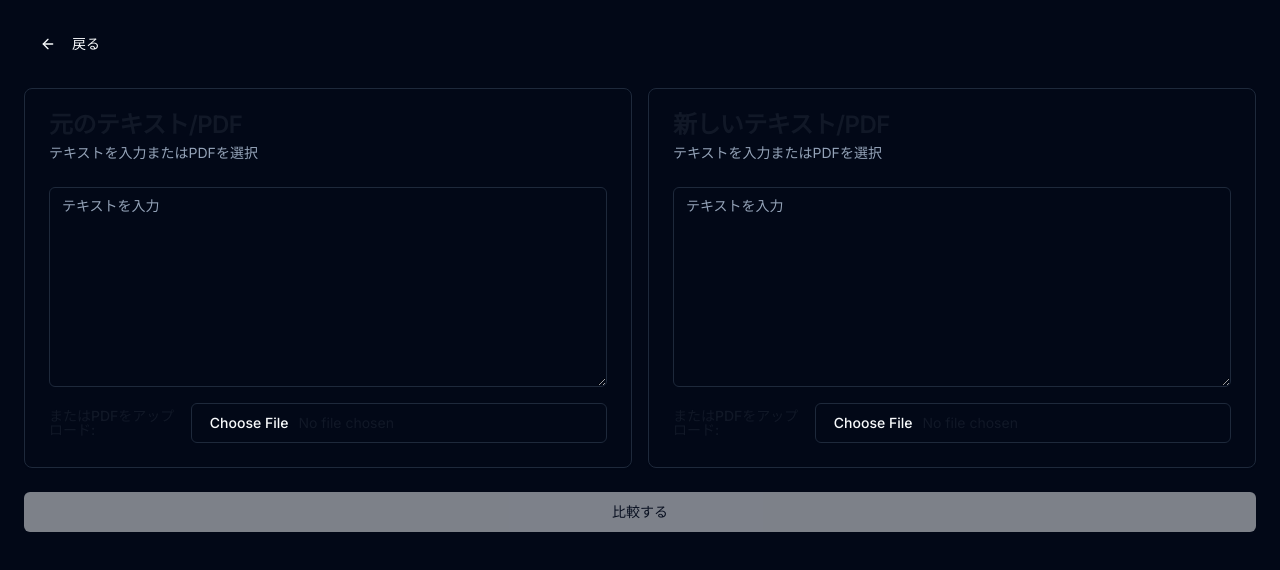
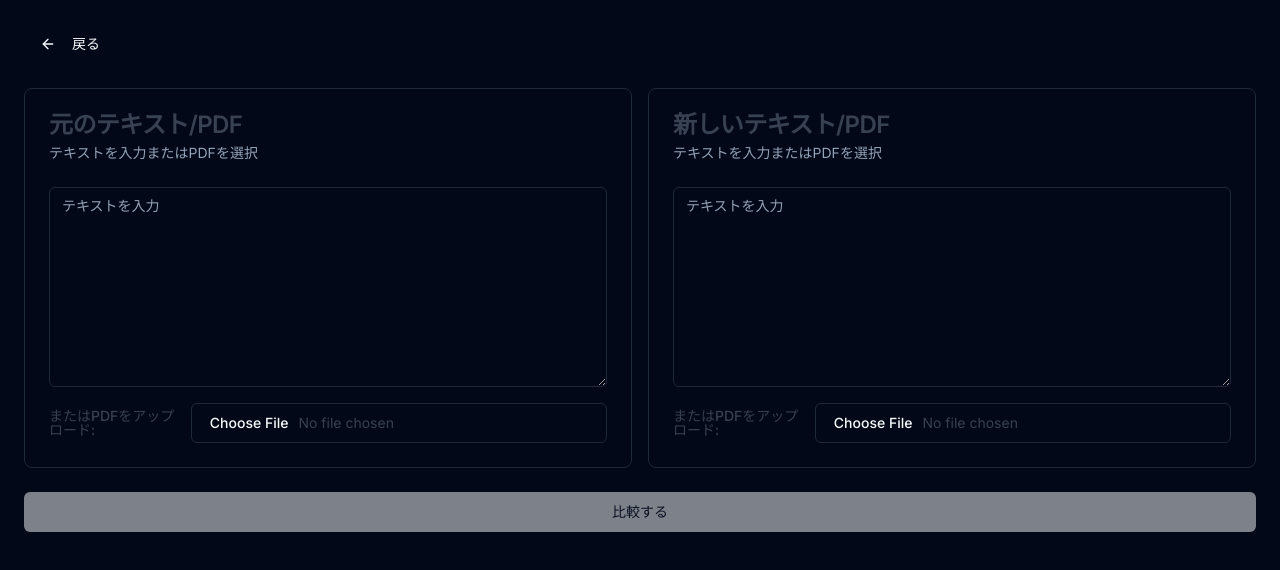
Before and after one commit to djishijima/gemini-genius-lab, a React (Vite) app: page /pdf-compare in a window 1280 px wide. Shown: the top 570 px of the page. Built offline with nearby package versions, Linux system fonts and the light colour scheme.

Commit message:
Improve PDF comparison UI
Adjust text color in PDF comparison UI to improve readability.  Specifically, make the text of the compared pages slightly less dark (lighter gray).

```diff
--- a/src/pages/PdfCompare.tsx
+++ b/src/pages/PdfCompare.tsx
@@ -186,7 +186,7 @@ export default function PdfCompare() {
                     <div className="input-section-1">
                         <Card>
                             <CardHeader>
-                                <CardTitle className="text-gray-900">元のテキスト/PDF</CardTitle>
+                                <CardTitle className="text-gray-700">元のテキスト/PDF</CardTitle>
                                 <CardDescription>テキストを入力またはPDFを選択</CardDescription>
                             </CardHeader>
                             <CardContent className="space-y-4">
@@ -194,17 +194,17 @@ export default function PdfCompare() {
                                     placeholder="テキストを入力"
                                     value={text1}
                                     onChange={(e) => setText1(e.target.value)}
-                                    className="min-h-[200px] text-gray-900"
+                                    className="min-h-[200px] text-gray-700"
                                 />
                                 <div className="flex items-center space-x-4">
-                                    <Label htmlFor="pdf1" className="text-gray-900">またはPDFをアップロード:</Label>
+                                    <Label htmlFor="pdf1" className="text-gray-700">またはPDFをアップロード:</Label>
                                     <Input
                                         type="file"
                                         id="pdf1"
                                         accept=".pdf,application/pdf"
                                         onChange={handlePdf1Change}
                                         ref={fileInput1Ref}
-                                        className="text-gray-900"
+                                        className="text-gray-700"
                                     />
                                 </div>
                             </CardContent>
@@ -214,7 +214,7 @@ export default function PdfCompare() {
                     <div className="input-section-2">
                         <Card>
                             <CardHeader>
-                                <CardTitle className="text-gray-900">新しいテキスト/PDF</CardTitle>
+                                <CardTitle className="text-gray-700">新しいテキスト/PDF</CardTitle>
                                 <CardDescription>テキストを入力またはPDFを選択</CardDescription>
                             </CardHeader>
                             <CardContent className="space-y-4">
@@ -222,17 +222,17 @@ export default function PdfCompare() {
                                     placeholder="テキストを入力"
                                     value={text2}
                                     onChange={(e) => setText2(e.target.value)}
-                                    className="min-h-[200px] text-gray-900"
+                                    className="min-h-[200px] text-gray-700"
                                 />
                                 <div className="flex items-center space-x-4">
-                                    <Label htmlFor="pdf2" className="text-gray-900">またはPDFをアップロード:</Label>
+                                    <Label htmlFor="pdf2" className="text-gray-700">またはPDFをアップロード:</Label>
                                     <Input
                                         type="file"
                                         id="pdf2"
                                         accept=".pdf,application/pdf"
                                         onChange={handlePdf2Change}
                                         ref={fileInput2Ref}
-                                        className="text-gray-900"
+                                        className="text-gray-700"
                                     />
                                 </div>
                             </CardContent>
@@ -253,7 +253,7 @@ export default function PdfCompare() {
                         <div className="left-column space-y-6">
                             <Card>
                                 <CardHeader>
-                                    <CardTitle className="text-gray-900">オリジナルテキスト</CardTitle>
+                                    <CardTitle className="text-gray-700">オリジナルテキスト</CardTitle>
                                 </CardHeader>
                                 <CardContent>
                                     <ScrollArea className="h-[500px] w-full rounded-md border">
@@ -269,7 +269,7 @@ export default function PdfCompare() {
                                                     <div
                                                         key={`original-line-${lineNumber}`}
                                                         id={`original-line-${lineNumber}`}
-                                                        className={`mb-2 text-gray-900 ${isDiffPresent ? 'bg-red-100 p-2 rounded' : ''}`}
+                                                        className={`mb-2 text-gray-700 ${isDiffPresent ? 'bg-red-100 p-2 rounded' : ''}`}
                                                     >
                                                         {line}
                                                     </div>
@@ -282,10 +282,10 @@ export default function PdfCompare() {
 
                             <Card>
                                 <CardHeader>
-                                    <CardTitle className="text-gray-900">類似度</CardTitle>
+                                    <CardTitle className="text-gray-700">類似度</CardTitle>
                                 </CardHeader>
                                 <CardContent>
-                                    <p className="text-2xl font-bold text-gray-900">{similarityScore}%</p>
+                                    <p className="text-2xl font-bold text-gray-700">{similarityScore}%</p>
                                 </CardContent>
                             </Card>
                         </div>
@@ -293,7 +293,7 @@ export default function PdfCompare() {
                         <div className="right-column space-y-6">
                             <Card>
                                 <CardHeader>
-                                    <CardTitle className="text-gray-900">新規テキスト</CardTitle>
+                                    <CardTitle className="text-gray-700">新規テキスト</CardTitle>
                                 </CardHeader>
                                 <CardContent>
                                     <ScrollArea className="h-[500px] w-full rounded-md border">
@@ -309,7 +309,7 @@ export default function PdfCompare() {
                                                     <div
                                                         key={`new-line-${lineNumber}`}
                                                         id={`new-line-${lineNumber}`}
-                                                        className={`mb-2 text-gray-900 ${isDiffPresent ? 'bg-green-100 p-2 rounded' : ''}`}
+                                                        className={`mb-2 text-gray-700 ${isDiffPresent ? 'bg-green-100 p-2 rounded' : ''}`}
                                                     >
                                                         {line}
                                                     </div>
@@ -322,7 +322,7 @@ export default function PdfCompare() {
 
                             <Card>
                                 <CardHeader>
-                                    <CardTitle className="text-gray-900">変更点リスト</CardTitle>
+                                    <CardTitle className="text-gray-700">変更点リスト</CardTitle>
                                     <CardDescription>クリックでジャンプ</CardDescription>
                                 </CardHeader>
                                 <CardContent>
@@ -344,7 +344,7 @@ export default function PdfCompare() {
                                                         {diff.added && <span className="text-green-600 font-semibold">追加:</span>}
                                                         {diff.removed && <span className="text-red-600 font-semibold">削除:</span>}
                                                         <div>
-                                                            <span className="text-sm text-gray-900 truncate">{diff.value}</span>
+                                                            <span className="text-sm text-gray-700 truncate">{diff.value}</span>
                                                             <span className="text-xs text-gray-500 ml-2">
                                                                 {diff.added && addedLine ? `(Line: ${addedLine})` : null}
                                                                 {diff.removed && removedLine ? `(Line: ${removedLine})` : null}
```
